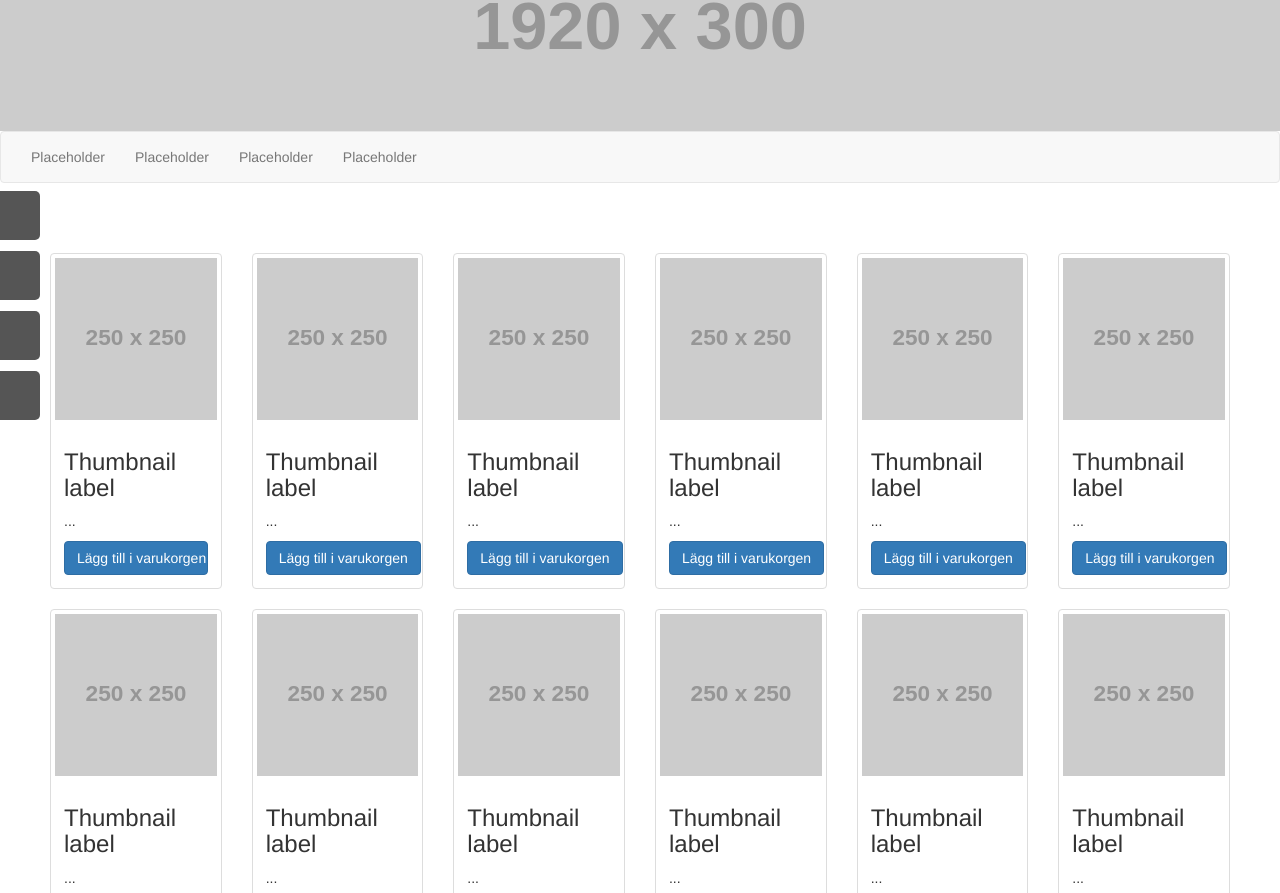
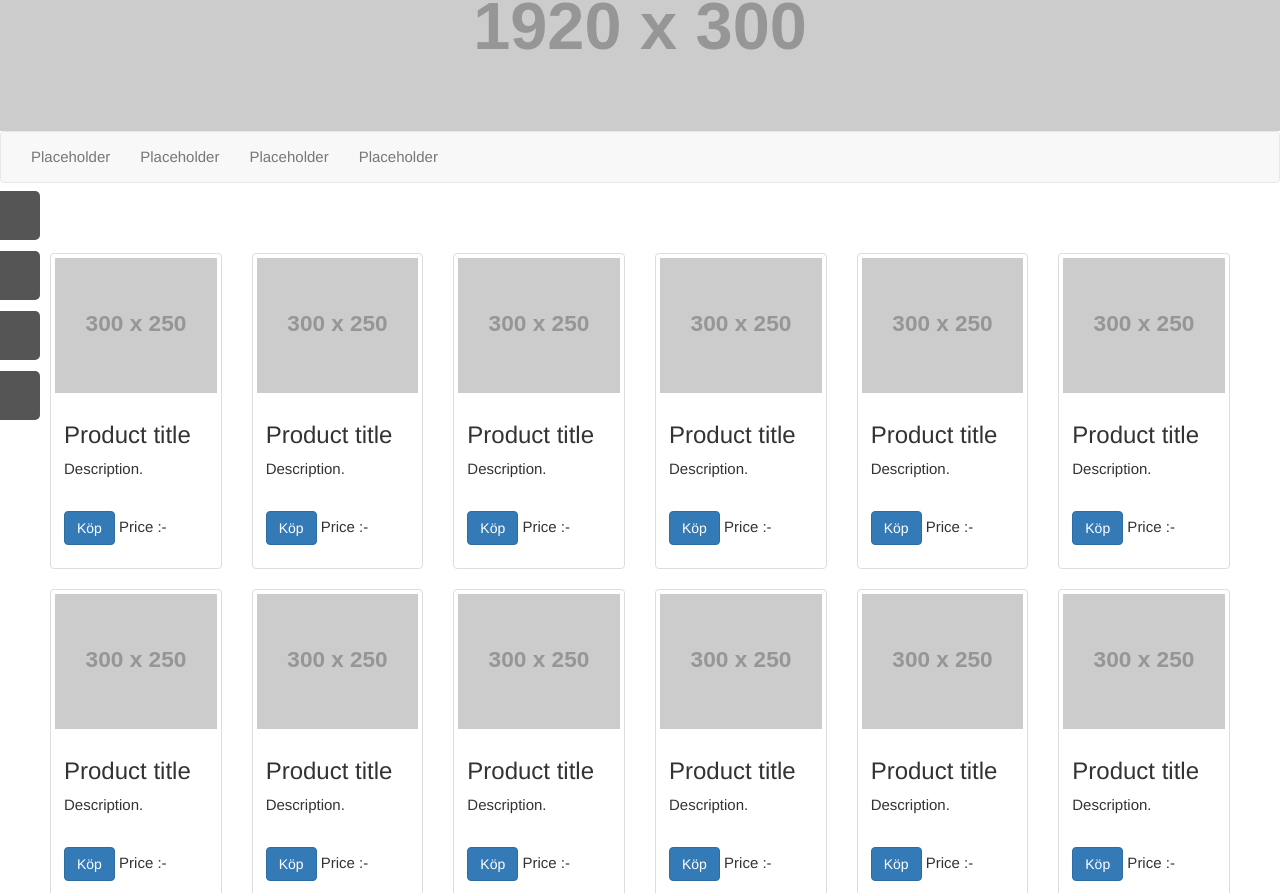
Before and after one commit to Doni980727/kassa, a plain HTML site: page Ny mapp/shop.html in a window 1280 px wide. Shown: the part 59-952 px from the top of the page. Drawn offline with nearby package versions, Linux system fonts and the light colour scheme; placeholder pictures from the web are drawn by us; files whose address does not match are found by name.

Commit message:
experimento

```diff
--- a/Ny mapp/css/styles.css
+++ b/Ny mapp/css/styles.css
@@ -38,6 +38,18 @@
     background-color: #555 /* Light Black */
 }
 
+body{
+    font-size: 1.5em;
+}
+
+.card-text {
+  text-overflow: ellipsis;
+
+  /* Required for text-overflow to do anything */
+  white-space: nowrap;
+  overflow: hidden;
+}
+
 @media only screen and (max-width: 450px) {
 
     #mySidenav a {
--- a/Ny mapp/shop.html
+++ b/Ny mapp/shop.html
@@ -15,7 +15,29 @@
         <script src="js/script.js"></script>
         <script>
 
+            $(document).ready(function() {
 
+              $(window).scroll(function () {
+
+                  console.log($(window).scrollTop())
+
+                if ($(window).scrollTop() > 215) {
+
+                  $('#navbar').addClass('navbar-fixed');
+                    $('#main').addClass('padding');
+
+                }
+
+                if ($(window).scrollTop() < 216) {
+
+                  $('#navbar').removeClass('navbar-fixed');
+                    $('#main').removeClass('padding');
+
+                }
+
+              });
+
+            });
 
             /* Set the width of the side navigation to 250px and the left margin of the page content to 250px */
             function openNav() {
@@ -102,7 +124,7 @@ modal.style.display = "none";
 
     </head>
 
-    <body>
+    <body onScroll="myFunction()">
 
         <header>
             <img id="cart" onclick="openNav()" src="images/ic_shopping_cart_black_48px.svg">
@@ -111,7 +133,7 @@ modal.style.display = "none";
 
         </header>
 
-        <nav class="navbar navbar-default" id="nav_bar">
+        <nav class="navbar navbar-default" id="navbar">
 
 			<div class="collapse navbar-collapse">
 
@@ -148,7 +170,7 @@ modal.style.display = "none";
 
                 <form>
 
-                    <div class="form-group col-md-5">
+                    <div class="form-group">
 
                         <label for="name">Förnamn:</label>
 
@@ -156,7 +178,7 @@ modal.style.display = "none";
 
                     </div>
 
-                    <div class="form-group col-md-5">
+                    <div class="form-group">
 
                         <label for="name">Efternamn:</label>
 
@@ -164,7 +186,7 @@ modal.style.display = "none";
 
                     </div>
 
-                    <div class="form-group col-md-5">
+                    <div class="form-group">
 
                         <label for="name">Adress:</label>
 
@@ -172,7 +194,7 @@ modal.style.display = "none";
 
                     </div>
 
-                    <div class="form-group col-md-5">
+                    <div class="form-group">
 
                         <label for="name">Postnummer:</label>
 
@@ -180,7 +202,7 @@ modal.style.display = "none";
 
                     </div>
 
-                    <div class="form-group col-md-5">
+                    <div class="form-group">
 
                         <label for="name">Stad:</label>
 
@@ -209,19 +231,19 @@ modal.style.display = "none";
 
             <div class="row">
 
-                <div class="col-sm-4 col-md-2">
+                <div class="col-xs-11 col-sm-4 col-md-4 col-lg-2">
 
                     <div class="thumbnail">
 
-                      <img src="http://via.placeholder.com/250x250" alt="Card image cap">
+                      <img src="http://via.placeholder.com/300x250" alt="Card image cap">
 
                         <div class="caption">
 
-                            <h3>Thumbnail label</h3>
+                            <h3>Product title</h3>
 
-                            <p>...</p>
+                            <p>Description.</p><br/>
 
-                            <button class="btn btn-primary btn-block add" value="ASUS skärm 24'" data-value="11">Lägg till i varukorgen</button>
+                            <p class="card-text"><button class="btn btn-primary add" value="*" data-value="*">Köp</button> Price :-</p>
 
                         </div>
 
@@ -229,19 +251,19 @@ modal.style.display = "none";
 
                  </div>
 
-                <div class="col-sm-4 col-md-2">
+                <div class="col-xs-11 col-sm-4 col-md-4 col-lg-2">
 
                     <div class="thumbnail">
 
-                      <img src="http://via.placeholder.com/250x250" alt="Card image cap">
+                    <img src="http://via.placeholder.com/300x250" alt="Card image cap">
 
                         <div class="caption">
 
-                            <h3>Thumbnail label</h3>
+                            <h3>Product title</h3>
 
-                            <p>...</p>
+                            <p>Description.</p><br/>
 
-                            <button class="btn btn-primary add" value="ASUS skärm 24'" data-value="11">Lägg till i varukorgen</button>
+                            <p class="card-text"><button class="btn btn-primary add" value="*" data-value="*">Köp</button> Price :-</p>
 
                         </div>
 
@@ -249,19 +271,19 @@ modal.style.display = "none";
 
                  </div>
 
-                <div class="col-sm-4 col-md-2">
+                <div class="col-xs-11 col-sm-4 col-md-4 col-lg-2">
 
                     <div class="thumbnail">
 
-                      <img src="http://via.placeholder.com/250x250" alt="Card image cap">
+                    <img src="http://via.placeholder.com/300x250" alt="Card image cap">
 
                         <div class="caption">
 
-                            <h3>Thumbnail label</h3>
+                            <h3>Product title</h3>
 
-                            <p>...</p>
+                            <p>Description.</p><br/>
 
-                            <button class="btn btn-primary add" value="ASUS skärm 24'" data-value="11">Lägg till i varukorgen</button>
+                            <p class="card-text"><button class="btn btn-primary add" value="*" data-value="*">Köp</button> Price :-</p>
 
                         </div>
 
@@ -269,19 +291,19 @@ modal.style.display = "none";
 
                  </div>
 
-                <div class="col-sm-4 col-md-2">
+                <div class="col-xs-11 col-sm-4 col-md-4 col-lg-2">
 
                     <div class="thumbnail">
 
-                      <img src="http://via.placeholder.com/250x250" alt="Card image cap">
+                    <img src="http://via.placeholder.com/300x250" alt="Card image cap">
 
                         <div class="caption">
 
-                            <h3>Thumbnail label</h3>
+                            <h3>Product title</h3>
 
-                            <p>...</p>
+                            <p>Description.</p><br/>
 
-                            <button class="btn btn-primary add" value="ASUS skärm 24'" data-value="11">Lägg till i varukorgen</button>
+                            <p class="card-text"><button class="btn btn-primary add" value="*" data-value="*">Köp</button> Price :-</p>
 
                         </div>
 
@@ -289,19 +311,19 @@ modal.style.display = "none";
 
                  </div>
 
-                <div class="col-sm-4 col-md-2">
+                <div class="col-xs-11 col-sm-4 col-md-4 col-lg-2">
 
                     <div class="thumbnail">
 
-                      <img src="http://via.placeholder.com/250x250" alt="Card image cap">
+                    <img src="http://via.placeholder.com/300x250" alt="Card image cap">
 
                         <div class="caption">
 
-                            <h3>Thumbnail label</h3>
+                            <h3>Product title</h3>
 
-                            <p>...</p>
+                            <p>Description.</p><br/>
 
-                            <button class="btn btn-primary add" value="ASUS skärm 24'" data-value="11">Lägg till i varukorgen</button>
+                            <p class="card-text"><button class="btn btn-primary add" value="*" data-value="*">Köp</button> Price :-</p>
 
                         </div>
 
@@ -309,19 +331,19 @@ modal.style.display = "none";
 
                  </div>
 
-                <div class="col-sm-4 col-md-2">
+                <div class="col-xs-11 col-sm-4 col-md-4 col-lg-2">
 
                     <div class="thumbnail">
 
-                      <img src="http://via.placeholder.com/250x250" alt="Card image cap">
+                    <img src="http://via.placeholder.com/300x250" alt="Card image cap">
 
                         <div class="caption">
 
-                            <h3>Thumbnail label</h3>
+                            <h3>Product title</h3>
 
-                            <p>...</p>
+                            <p>Description.</p><br/>
 
-                            <button class="btn btn-primary add" value="ASUS skärm 24'" data-value="11">Lägg till i varukorgen</button>
+                            <p class="card-text"><button class="btn btn-primary add" value="*" data-value="*">Köp</button> Price :-</p>
 
                         </div>
 
@@ -329,19 +351,19 @@ modal.style.display = "none";
 
                  </div>
 
-                <div class="col-sm-4 col-md-2">
+                <div class="col-xs-11 col-sm-4 col-md-4 col-lg-2">
 
                     <div class="thumbnail">
 
-                      <img src="http://via.placeholder.com/250x250" alt="Card image cap">
+                    <img src="http://via.placeholder.com/300x250" alt="Card image cap">
 
                         <div class="caption">
 
-                            <h3>Thumbnail label</h3>
+                            <h3>Product title</h3>
 
-                            <p>...</p>
+                            <p>Description.</p><br/>
 
-                            <button class="btn btn-primary add" value="ASUS skärm 24'" data-value="11">Lägg till i varukorgen</button>
+                            <p class="card-text"><button class="btn btn-primary add" value="*" data-value="*">Köp</button> Price :-</p>
 
                         </div>
 
@@ -349,19 +371,19 @@ modal.style.display = "none";
 
                  </div>
 
-                <div class="col-sm-4 col-md-2">
+                <div class="col-xs-11 col-sm-4 col-md-4 col-lg-2">
 
                     <div class="thumbnail">
 
-                      <img src="http://via.placeholder.com/250x250" alt="Card image cap">
+                    <img src="http://via.placeholder.com/300x250" alt="Card image cap">
 
                         <div class="caption">
 
-                            <h3>Thumbnail label</h3>
+                            <h3>Product title</h3>
 
-                            <p>...</p>
+                            <p>Description.</p><br/>
 
-                            <button class="btn btn-primary add" value="ASUS skärm 24'" data-value="11">Lägg till i varukorgen</button>
+                            <p class="card-text"><button class="btn btn-primary add" value="*" data-value="*">Köp</button> Price :-</p>
 
                         </div>
 
@@ -369,19 +391,19 @@ modal.style.display = "none";
 
                  </div>
 
-                <div class="col-sm-4 col-md-2">
+                <div class="col-xs-11 col-sm-4 col-md-4 col-lg-2">
 
                     <div class="thumbnail">
 
-                      <img src="http://via.placeholder.com/250x250" alt="Card image cap">
+                    <img src="http://via.placeholder.com/300x250" alt="Card image cap">
 
                         <div class="caption">
 
-                            <h3>Thumbnail label</h3>
+                            <h3>Product title</h3>
 
-                            <p>...</p>
+                            <p>Description.</p><br/>
 
-                            <button class="btn btn-primary add" value="ASUS skärm 24'" data-value="11">Lägg till i varukorgen</button>
+                            <p class="card-text"><button class="btn btn-primary add" value="*" data-value="*">Köp</button> Price :-</p>
 
                         </div>
 
@@ -389,19 +411,19 @@ modal.style.display = "none";
 
                  </div>
 
-                <div class="col-sm-4 col-md-2">
+                <div class="col-xs-11 col-sm-4 col-md-4 col-lg-2">
 
                     <div class="thumbnail">
 
-                      <img src="http://via.placeholder.com/250x250" alt="Card image cap">
+                    <img src="http://via.placeholder.com/300x250" alt="Card image cap">
 
                         <div class="caption">
 
-                            <h3>Thumbnail label</h3>
+                            <h3>Product title</h3>
 
-                            <p>...</p>
+                            <p>Description.</p><br/>
 
-                            <button class="btn btn-primary add" value="ASUS skärm 24'" data-value="11">Lägg till i varukorgen</button>
+                            <p class="card-text"><button class="btn btn-primary add" value="*" data-value="*">Köp</button> Price :-</p>
 
                         </div>
 
@@ -409,19 +431,19 @@ modal.style.display = "none";
 
                  </div>
 
-                <div class="col-sm-4 col-md-2">
+                <div class="col-xs-11 col-sm-4 col-md-4 col-lg-2">
 
                     <div class="thumbnail">
 
-                      <img src="http://via.placeholder.com/250x250" alt="Card image cap">
+                    <img src="http://via.placeholder.com/300x250" alt="Card image cap">
 
                         <div class="caption">
 
-                            <h3>Thumbnail label</h3>
+                            <h3>Product title</h3>
 
-                            <p>...</p>
+                            <p>Description.</p><br/>
 
-                            <button class="btn btn-primary add" value="ASUS skärm 24'" data-value="11">Lägg till i varukorgen</button>
+                            <p class="card-text"><button class="btn btn-primary add" value="*" data-value="*">Köp</button> Price :-</p>
 
                         </div>
 
@@ -429,19 +451,19 @@ modal.style.display = "none";
 
                  </div>
 
-                <div class="col-sm-4 col-md-2">
+                <div class="col-xs-11 col-sm-4 col-md-4 col-lg-2">
 
                     <div class="thumbnail">
 
-                      <img src="http://via.placeholder.com/250x250" alt="Card image cap">
+                    <img src="http://via.placeholder.com/300x250" alt="Card image cap">
 
                         <div class="caption">
 
-                            <h3>Thumbnail label</h3>
+                            <h3>Product title</h3>
 
-                            <p>...</p>
+                            <p>Description.</p><br/>
 
-                            <button class="btn btn-primary add" value="ASUS skärm 24'" data-value="11">Lägg till i varukorgen</button>
+                            <p class="card-text"><button class="btn btn-primary add" value="*" data-value="*">Köp</button> Price :-</p>
 
                         </div>
 
@@ -449,19 +471,23 @@ modal.style.display = "none";
 
                  </div>
 
-                <div class="col-sm-4 col-md-2">
+                <div class="col-xs-11 col-sm-4 col-md-4 col-lg-2">
 
                     <div class="thumbnail">
 
-                      <img src="http://via.placeholder.com/250x250" alt="Card image cap">
+                    <img src="http://via.placeholder.com/300x250" alt="Card image cap">
 
                         <div class="caption">
 
-                            <h3>Thumbnail label</h3>
+                            <h3>Product title</h3>
 
-                            <p>...</p>
+                            <p>Description.</p><br/>
 
-                            <button class="btn btn-primary add" value="ASUS skärm 24'" data-value="11">Lägg till i varukorgen</button>
+                            <p class="card-text"><button class="btn btn-primary add" value="*" data-value="*">Köp</button> Price :-</p>
+
+                        </div>
+
+                    </div>
 
                  </div>
 
@@ -470,13 +496,6 @@ modal.style.display = "none";
         </div>
 
 
-            </div>
-
-
-
-        </div>
-
-
 
     </body>
 
```
Also changed, not shown: Ny mapp/card-template.html (+5 -1 lines), Ny mapp/css/modal.css (+7 -2 lines), Ny mapp/css/shop.css (+9 -1 lines). Lines whose indentation alone changed are shown as unchanged.
